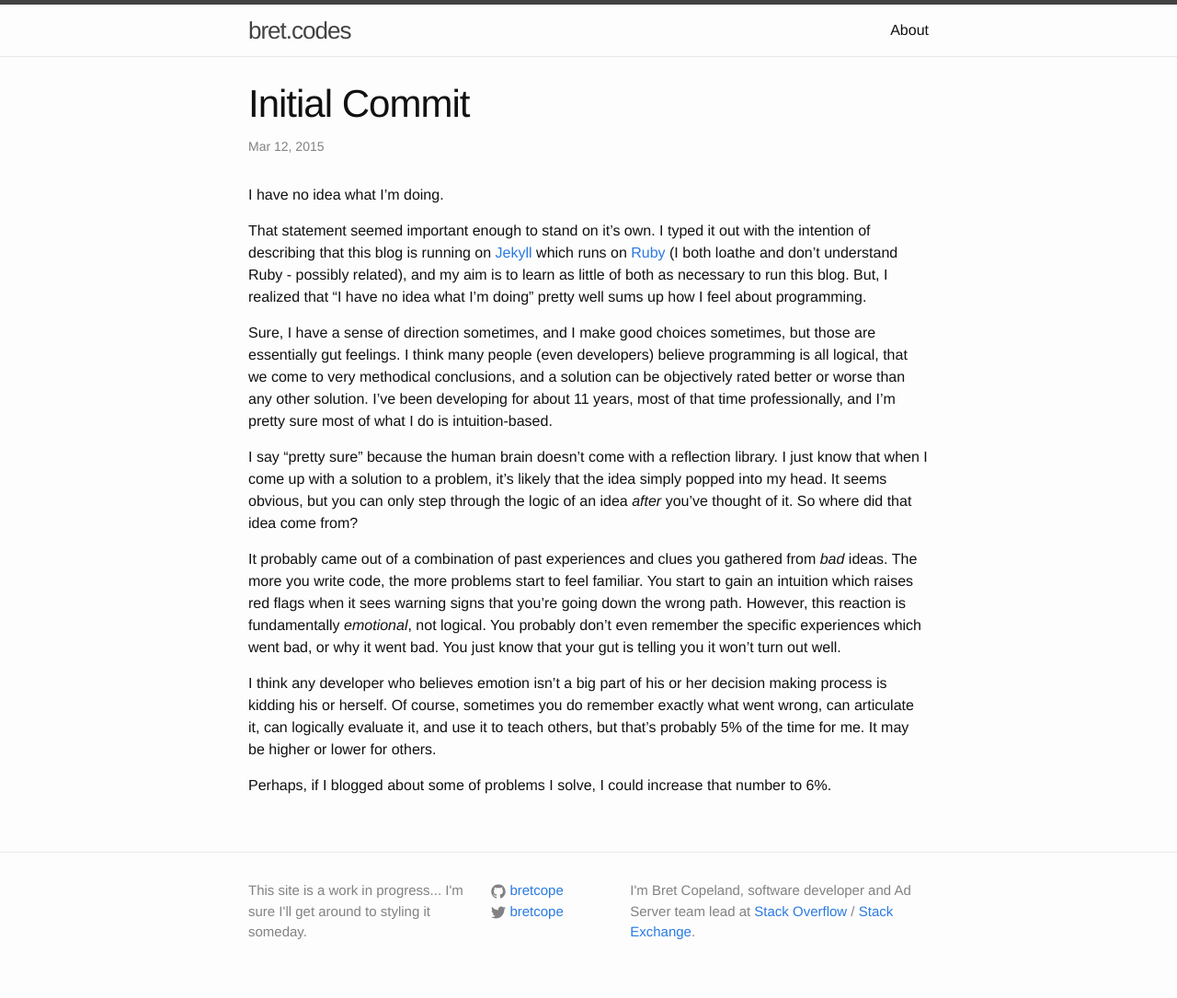
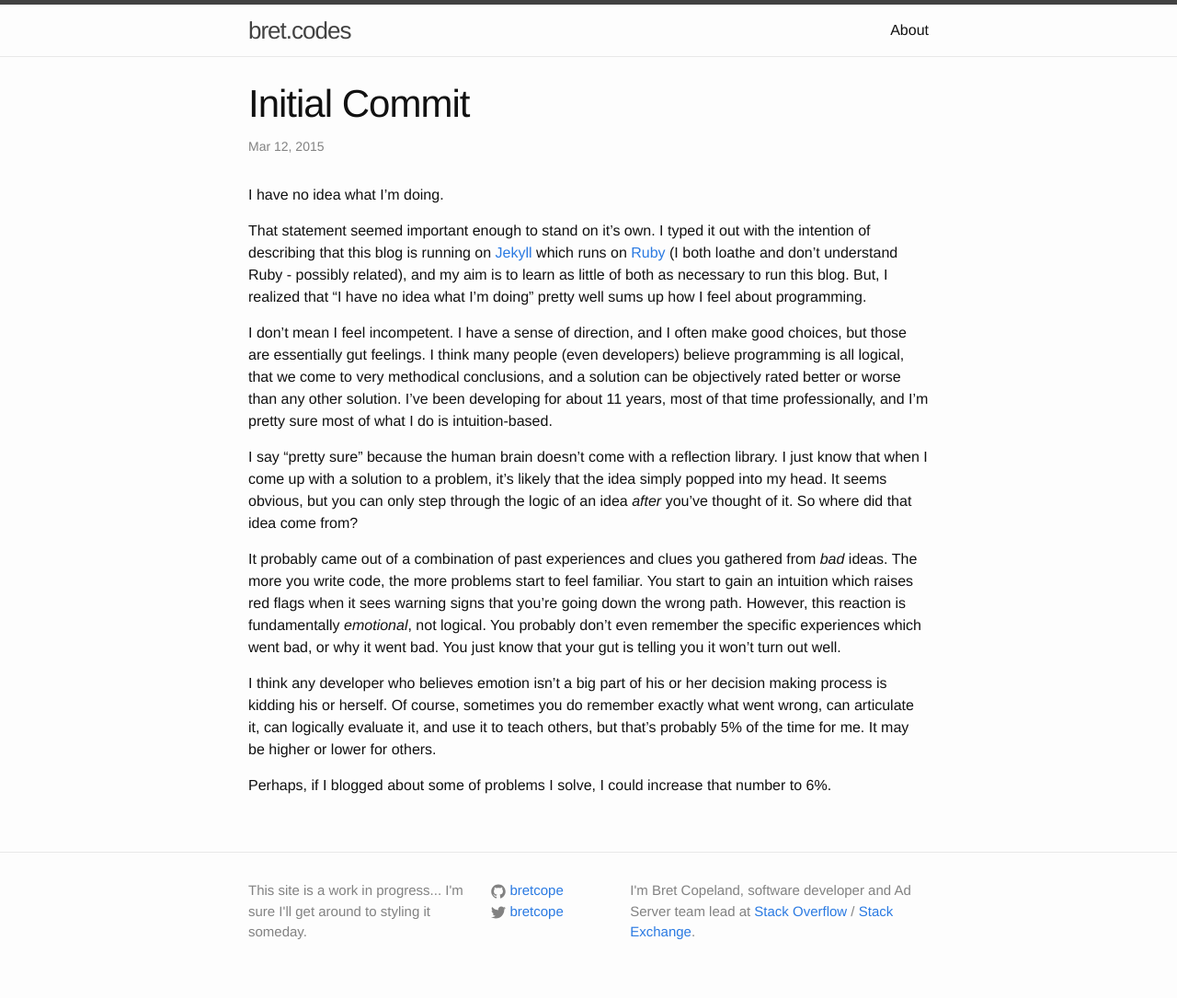
Before and after one commit to bretcope/bret.codes, a Jekyll site: the page built from _posts/2015-03-12-initial-commit.md, in a window 1280 px wide. Shown: the whole page at 92% size. Built offline with Jekyll 4.4.1, drawn with Linux system fonts in a browser that asks for light colours; comment, search, counter and statistics services are not loaded.

Commit message:
Reword a couple sentences in first post.

```diff
--- a/_posts/2015-03-12-initial-commit.md
+++ b/_posts/2015-03-12-initial-commit.md
@@ -8,7 +8,7 @@ I have no idea what I'm doing.
 
 That statement seemed important enough to stand on it's own. I typed it out with the intention of describing that this blog is running on [Jekyll](http://jekyllrb.com/) which runs on [Ruby](https://www.ruby-lang.org) (I both loathe and don't understand Ruby - possibly related), and my aim is to learn as little of both as necessary to run this blog. But, I realized that "I have no idea what I'm doing" pretty well sums up how I feel about programming.
 
-Sure, I have a sense of direction sometimes, and I make good choices sometimes, but those are essentially gut feelings. I think many people (even developers) believe programming is all logical, that we come to very methodical conclusions, and a solution can be objectively rated better or worse than any other solution. I've been developing for about 11 years, most of that time professionally, and I'm pretty sure most of what I do is intuition-based.
+I don't mean I feel incompetent. I have a sense of direction, and I often make good choices, but those are essentially gut feelings. I think many people (even developers) believe programming is all logical, that we come to very methodical conclusions, and a solution can be objectively rated better or worse than any other solution. I've been developing for about 11 years, most of that time professionally, and I'm pretty sure most of what I do is intuition-based.
 
 I say "pretty sure" because the human brain doesn't come with a reflection library. I just know that when I come up with a solution to a problem, it's likely that the idea simply popped into my head. It seems obvious, but you can only step through the logic of an idea _after_ you've thought of it. So where did that idea come from?
 
```
